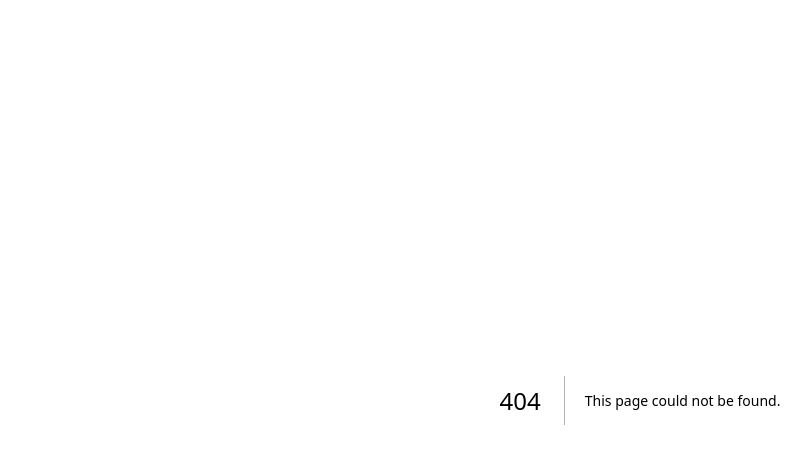
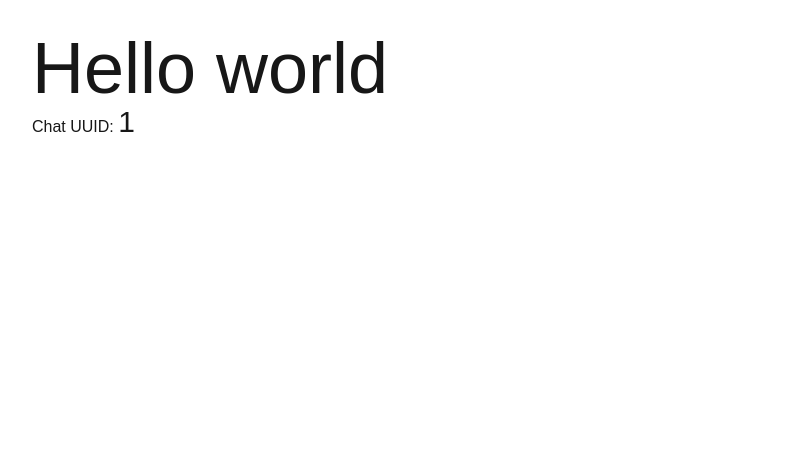
Before and after one commit to alvindera97/T, a Next.js app in the folder view/web/: page /chat/1 in a window 1280 px wide. Before the commit this address had no page. Shown: the top 464 px of the page, without its empty margins (0-811 px from the left). Built offline with nearby package versions, Linux system fonts and the light colour scheme.

Commit message:
Add Preliminary Set Up For Chat Page UI

```diff
--- /dev/null
+++ b/view/web/src/app/chat/[chat_uuid]/page.tsx
@@ -0,0 +1,26 @@
+"use client";
+
+import React, { useEffect, useState } from "react";
+
+export default function Chat({ params }: { params: { chat_uuid: string } }) {
+  const [chatUuid, setChatUuid] = useState<string | null>(null);
+
+  useEffect(() => {
+    if (params.chat_uuid) {
+      setChatUuid(params.chat_uuid); // Directly access the chat_uuid
+    }
+  }, [params]);
+
+  if (!chatUuid) {
+    return <div>Loading...</div>;
+  }
+
+  return (
+    <div className={"pl-8 pt-8"}>
+      <h1 className={"text-7xl"}>Hello world</h1>
+      <p>
+        Chat UUID: <span className={"text-semibold text-3xl"}>{chatUuid}</span>
+      </p>
+    </div>
+  );
+}
```
Also changed, not shown: 1 other file (tests, documents, lock files or other folders).
